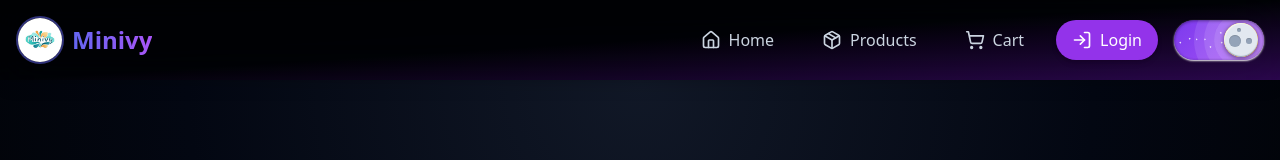
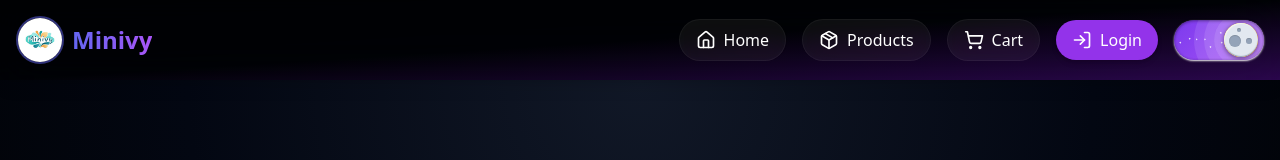
Before and after one commit to Tawhid-exe/Miniy-WithAntiGravity, a React (Vite) app in the folder client/: page /auth in a window 1280 px wide. Shown: the top 160 px of the page. Built offline with nearby package versions, Linux system fonts and the light colour scheme; no server answers.

Commit message:
Apply glassmorphism globally: Navbar buttons, Empty Cart state, and new utilities

```diff
--- a/client/src/components/Navbar.jsx
+++ b/client/src/components/Navbar.jsx
@@ -58,8 +58,8 @@ function Navbar() {
                                         className={`
                                             flex items-center gap-2 px-4 py-2 rounded-full transition-all
                                             ${isActive
-                                                ? 'bg-gradient-to-r from-primary to-secondary !text-white'
-                                                : 'text-slate-700 dark:text-slate-300 hover:bg-slate-100 dark:hover:bg-slate-800'
+                                                ? 'bg-gradient-to-r from-primary to-secondary !text-white shadow-lg'
+                                                : 'glass-button'
                                             }
                                         `}
                                     >
@@ -85,7 +85,8 @@ function Navbar() {
                                 whileHover={{ scale: 1.1 }}
                                 whileTap={{ scale: 0.95 }}
                                 onClick={logout}
-                                className="cursor-pointer flex items-center gap-2 px-4 py-2 rounded-full text-slate-700 dark:text-slate-300 hover:bg-slate-100 dark:hover:bg-slate-800 transition-all"
+                                onClick={logout}
+                                className="cursor-pointer flex items-center gap-2 px-4 py-2 rounded-full glass-button transition-all"
                             >
                                 <User size={20} />
                                 <span className="hidden sm:inline font-medium">Logout</span>
--- a/client/src/index.css
+++ b/client/src/index.css
@@ -83,6 +83,14 @@
     @apply bg-white/90 backdrop-blur-md border border-slate-200 shadow-lg hover:shadow-xl hover:border-light-primary/30 transition-all duration-500;
   }
 
+  .dark .glass-button {
+    @apply bg-white/5 hover:bg-white/10 border border-white/5 text-white backdrop-blur-md transition-all duration-300;
+  }
+
+  .light .glass-button {
+    @apply bg-white/60 hover:bg-white/80 border border-purple-100 text-slate-700 backdrop-blur-md transition-all duration-300;
+  }
+
   .text-gradient {
     @apply bg-clip-text text-transparent bg-gradient-to-r from-primary to-secondary;
   }
--- a/client/src/pages/Cart.jsx
+++ b/client/src/pages/Cart.jsx
@@ -18,9 +18,9 @@ function Cart() {
                     <motion.div
                         initial={{ opacity: 0, scale: 0.9 }}
                         animate={{ opacity: 1, scale: 1 }}
-                        className="text-center"
+                        className="text-center glass-card p-12 rounded-3xl max-w-lg w-full"
                     >
-                        <ShoppingBag className="mx-auto mb-4 text-gray-400 dark:text-slate-600" size={80} />
+                        <ShoppingBag className="mx-auto mb-4 text-gray-400 dark:text-slate-500" size={80} />
                         <h1 className="text-4xl font-bold text-light-text dark:text-light mb-4">Your Cart is Empty</h1>
                         <p className="text-light-text-muted dark:text-slate-400 mb-8">Add some amazing products to get started!</p>
                         <button
```
